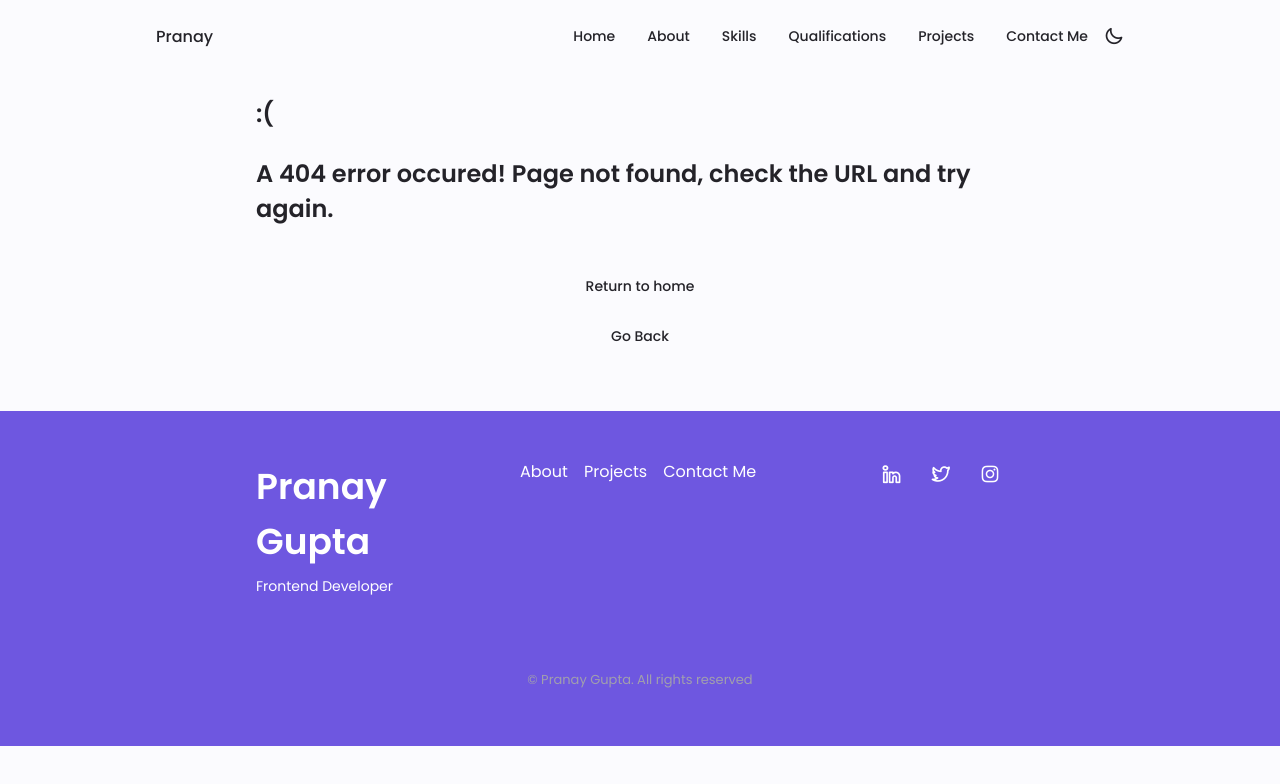
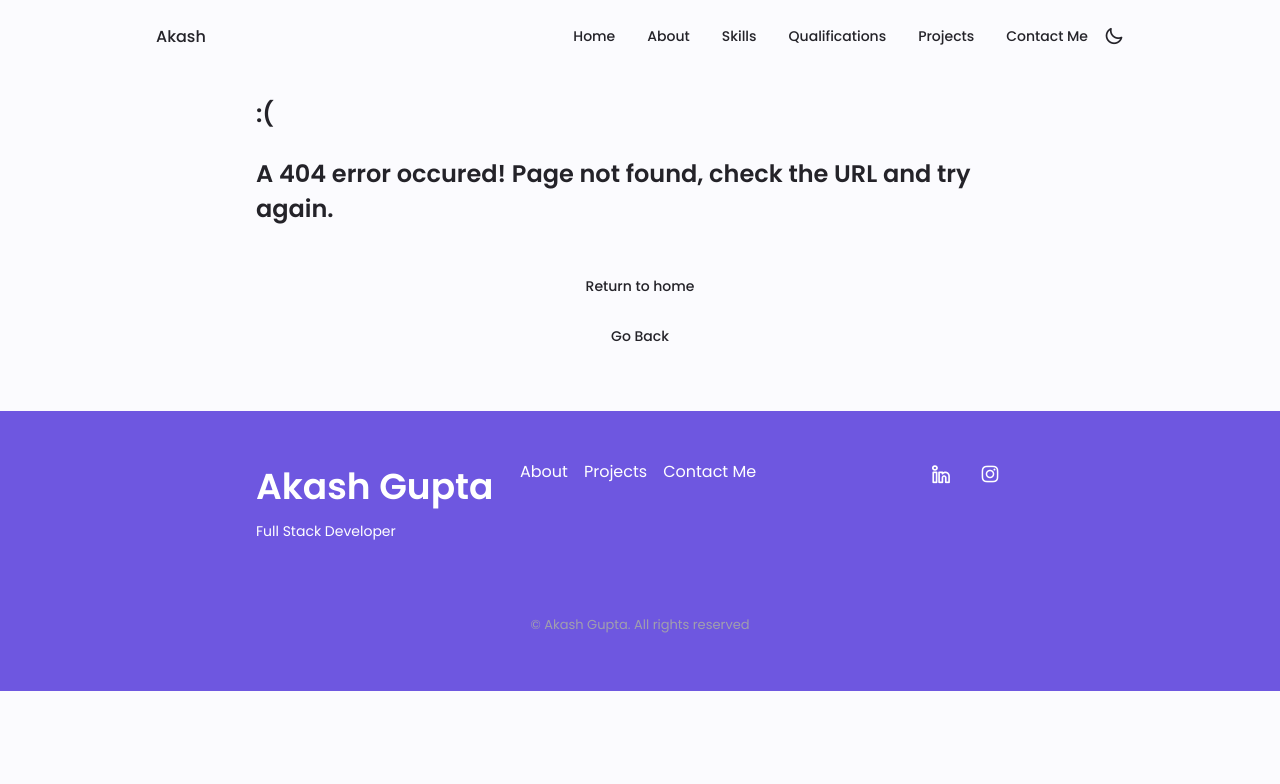
Before and after one commit to akashgupta1909/portfolio, a plain HTML site: page 404.html in a window 1280 px wide. Drawn offline with nearby package versions, Linux system fonts and the light colour scheme.

Commit message:
error page updated

```diff
--- a/404.html
+++ b/404.html
@@ -7,7 +7,7 @@
   <meta name="viewport" content="width=device-width, initial-scale=1.0" />
   <link rel="stylesheet" href="https://unicons.iconscout.com/release/v4.0.0/css/line.css" />
   <link rel="stylesheet" href="./assets/css/style.css" />
-  <title>404 - Pranay Gupta</title>
+  <title>404 - Akash Gupta</title>
   <link rel="shortcut icon" href="./assets/img/favicon.ico" type="image/x-icon" />
 </head>
 
@@ -15,7 +15,7 @@
   <!-- Header -->
   <header class="header" id="header">
     <nav class="nav container">
-      <a href="#" class="nav_logo">Pranay</a>
+      <a href="#" class="nav_logo">Akash</a>
 
       <div class="nav_menu" id="nav-menu">
         <ul class="nav_list grid">
@@ -87,8 +87,8 @@
     <div class="footer_bg">
       <div class="footer_container container grid">
         <div>
-          <h1 class="footer_title">Pranay Gupta</h1>
-          <span class="footer_subtitle">Frontend Developer</span>
+          <h1 class="footer_title">Akash Gupta</h1>
+          <span class="footer_subtitle">Full Stack Developer</span>
         </div>
 
         <ul class="footer_links">
@@ -104,19 +104,16 @@
         </ul>
 
         <div class="footer_socials">
-          <a href="https://www.linkedin.com/in/thepranaygupta/" target="_blank" class="footer_social">
+          <a href="https://www.linkedin.com/in/akash-gupta-1909/" target="_blank" class="footer_social">
             <i class="uil uil-linkedin-alt"></i>
           </a>
-          <a href="https://twitter.com/ThePranayGupta/" target="_blank" class="footer_social">
-            <i class="uil uil-twitter-alt"></i>
-          </a>
-          <a href="https://www.instagram.com/pranayguptaa/" target="_blank" class="footer_social">
+          <a href="https://www.instagram.com/akash_gupta_1.9/" target="_blank" class="footer_social">
             <i class="uil uil-instagram"></i>
           </a>
         </div>
       </div>
 
-      <p class="footer_copy">&#169; Pranay Gupta. All rights reserved</p>
+      <p class="footer_copy">&#169; Akash Gupta. All rights reserved</p>
     </div>
   </footer>
 
```
